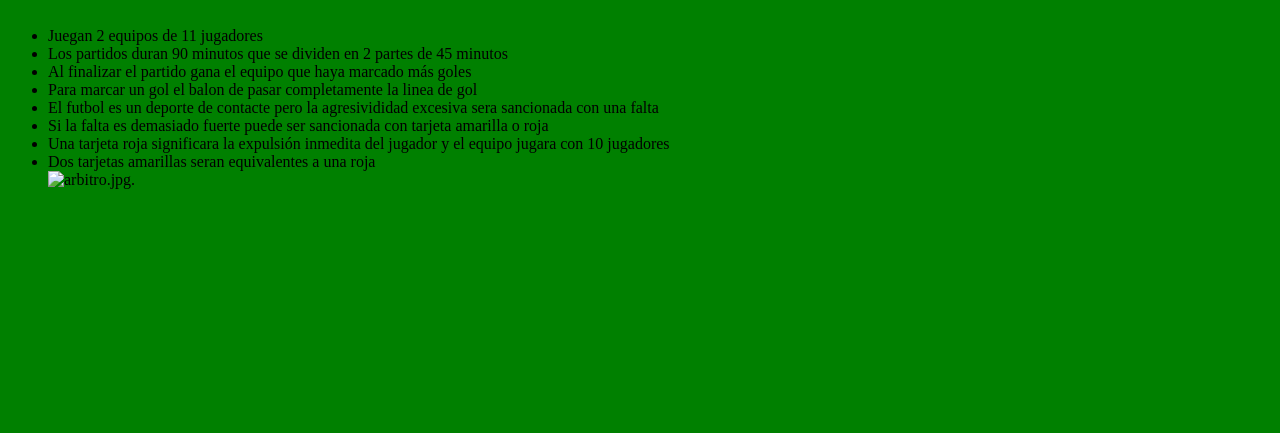
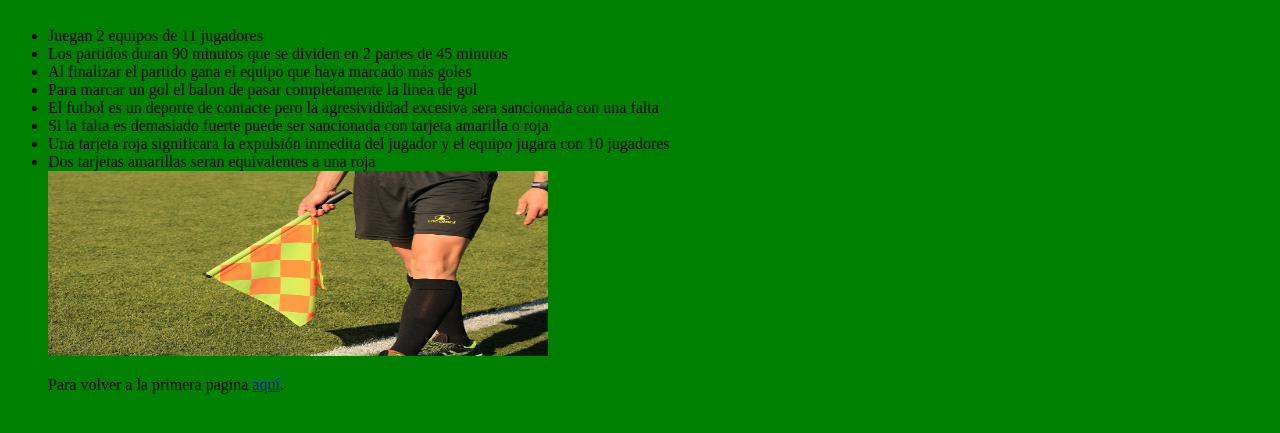
Before and after one commit to guillermogonzalezmerinas/guillermogonzalezmerinas.github.io, a plain HTML site: page pagina 2.html in a window 1280 px wide. Shown: the part 147-580 px from the top of the page. Drawn offline with Linux system fonts and the light colour scheme.

Commit message:
Add files via upload

```diff
--- a/pagina 2.html
+++ b/pagina 2.html
@@ -16,4 +16,5 @@
 		<li>Si la falta es demasiado fuerte puede ser sancionada con tarjeta amarilla o roja</li>
 		<li>Una tarjeta roja significara la expulsión inmedita del jugador y el equipo jugara con 10 jugadores</li>
 		<li>Dos tarjetas amarillas seran equivalentes a una roja</li>
-		<img src="imagenes/arbitro.jpg" width="500" height="185" alt="arbitro.jpg.">
+		<img src="arbitro.jpg" width="500" height="185" alt="arbitro.jpg.">
+		<p>Para volver a la primera pagina <a href="index.html">aquí</a>.</p>
```
Also changed, not shown: pagina 3.html (+1 -1 lines).
